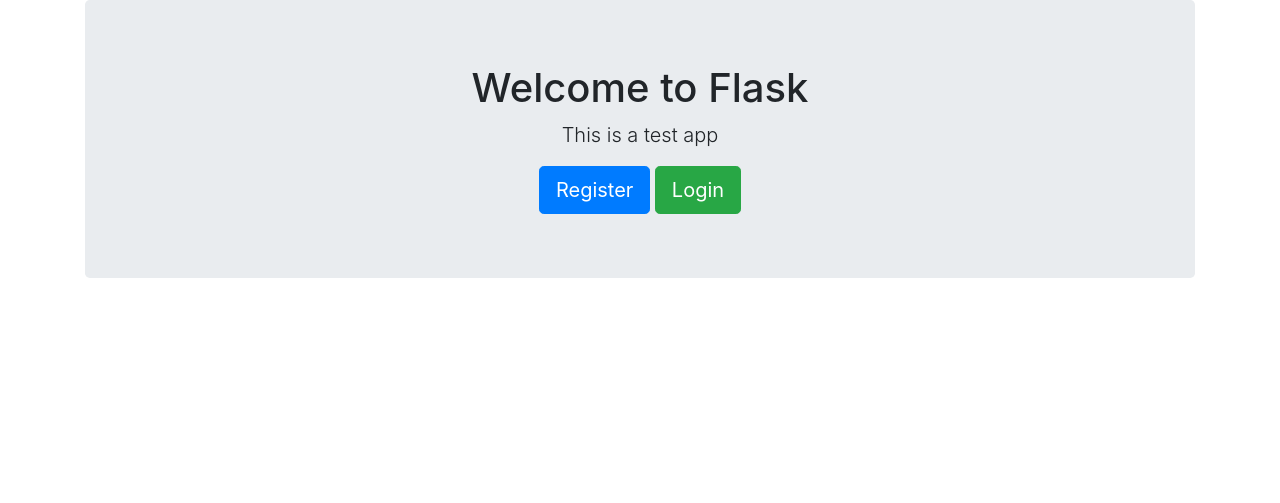
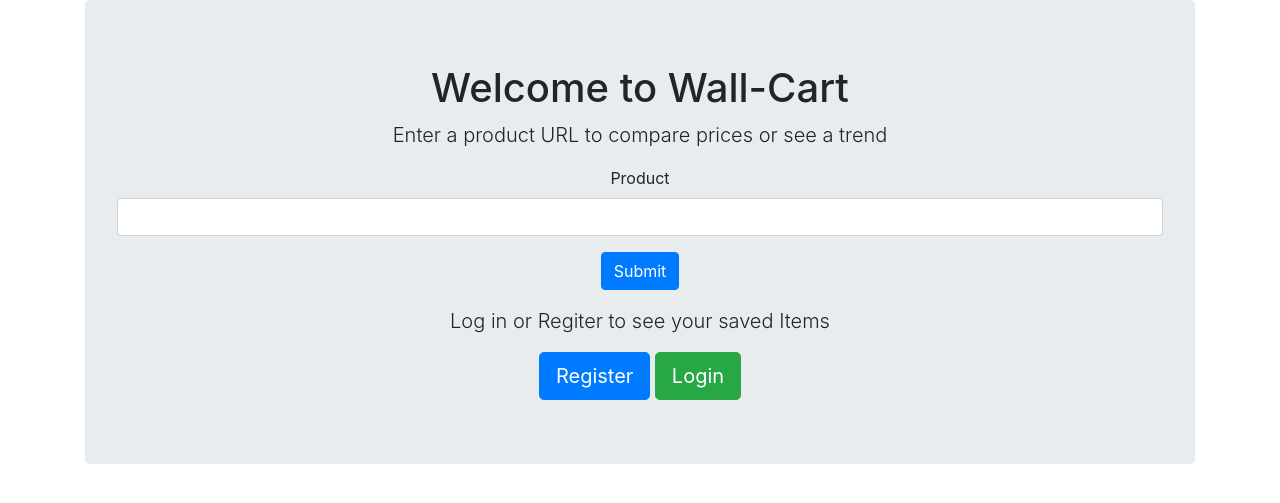
Before and after one commit to dmitrygalperin/it490, a Flask app: page / in a window 1280 px wide. Shown: the part 56-559 px from the top of the page. Run offline with Flask 2, Linux system fonts and the light colour scheme; parts of the project's set-up code (start-up, migrations or seed data) failed here and were passed over; some libraries are stand-ins or nearby versions.

Commit message:
Added form to send ID information to backend

```diff
--- a/frontend/app.py
+++ b/frontend/app.py
@@ -1,4 +1,5 @@
 import sys
+import re
 sys.path.append("../lib")
 from rpc_pub import RpcPub
 from flask import Flask, render_template, flash, redirect, url_for, session, logging, request, jsonify
@@ -13,9 +14,30 @@
 pub = RpcPub(Backend.queue)
 
 
-@app.route('/')
+class SearchProductForm(Form):
+    product = StringField('Product', [validators.Length(min=4)])
+
+@app.route('/', methods=['GET','POST'])
 def index():
-    return render_template('home.html')
+
+    form = SearchProductForm(request.form)
+    if request.method == 'POST' and form.validate():
+        productUrl= form.product.data
+        productid = re.findall(r"[\/][0-9]{6,9}", productUrl)
+        if not productid:
+            flash('wthj', 'error')
+            return render_template('home.html', form=form)
+
+        data = {"method":"search", "data":{"productUrl":productid[0][1:]}}
+
+        response = pub.call(data)
+        if response['success']:
+            flash(response, 'success')
+            return render_template('home.html', product=response)
+        else:
+            flash('wth', 'success')
+            return render_template('home.html')
+    return render_template('home.html', form=form)
 
 @app.route('/about')
 def about():
@@ -35,12 +57,19 @@
     return render_template('products.html', msg=result)
 
 
-@app.route('/product/<string:id>')
-def product(id):
+#@app.route('/product/<string:id>')
+@app.route('/product')
+def product(product):
 
-    result = pub.call({'productID':id})
+    #result = pub.call({'productID':id})
 
     return render_template('product.html', product=product)
+
+
+
+@app.route('/searchProduct', methods=['GET', 'POST'])
+def searchProduct():
+    return render_template('product.html', form=form)
 
 #Register from class
 class RegisterForm(Form):
--- a/frontend/templates/home.html
+++ b/frontend/templates/home.html
@@ -3,9 +3,21 @@
 {% block body %}
 
     <div class="jumbotron text-center">
-        <h1>Welcome to Flask</h1>
-        <p class="lead">This is a test app</p>
+        <h1>Welcome to Wall-Cart</h1>
+        <p class="lead">Enter a product URL to compare prices or see a trend</p>
+
+        {% from "includes/_formhelpers.html" import render_field %}
+
+        <form method="POST" action="">
+            <div class="form-group">
+                {{render_field(form.product, class_="form-control")}}
+            </div>
+            <p><input type="submit" class="btn btn-primary" value="Submit"></p>
+        </form>
+
+
         {% if session.logged_in ==NULL %}
+        <p class="lead">Log in or Regiter to see your saved Items</p>
             <a href="/register" class="btn btn-primary btn-lg">Register</a>
             <a href="/login" class="btn btn-success btn-lg">Login</a>
         {% endif %}
--- a/frontend/templates/product.html
+++ b/frontend/templates/product.html
@@ -2,9 +2,9 @@
 
 {% block body %}
     <h1>{{product.title}}</h1>
-    <small>Written by {{product.author}} on {{product.create_date}}</small>
+    <small>{{product.name}}</small>
     <hr>
     <div>
-        {{product.body | safe}}
+
     </div>
 {% endblock %}
```
